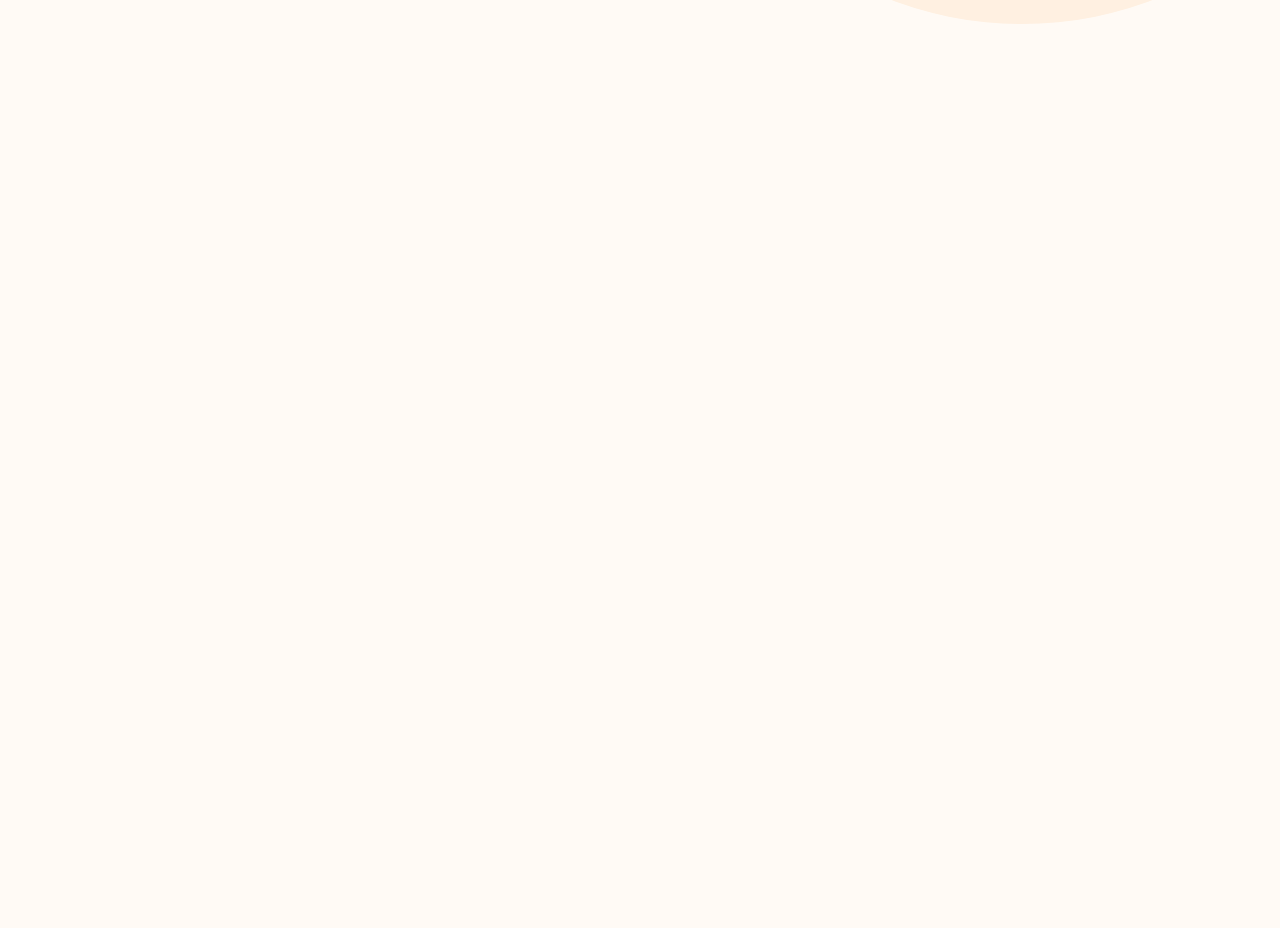
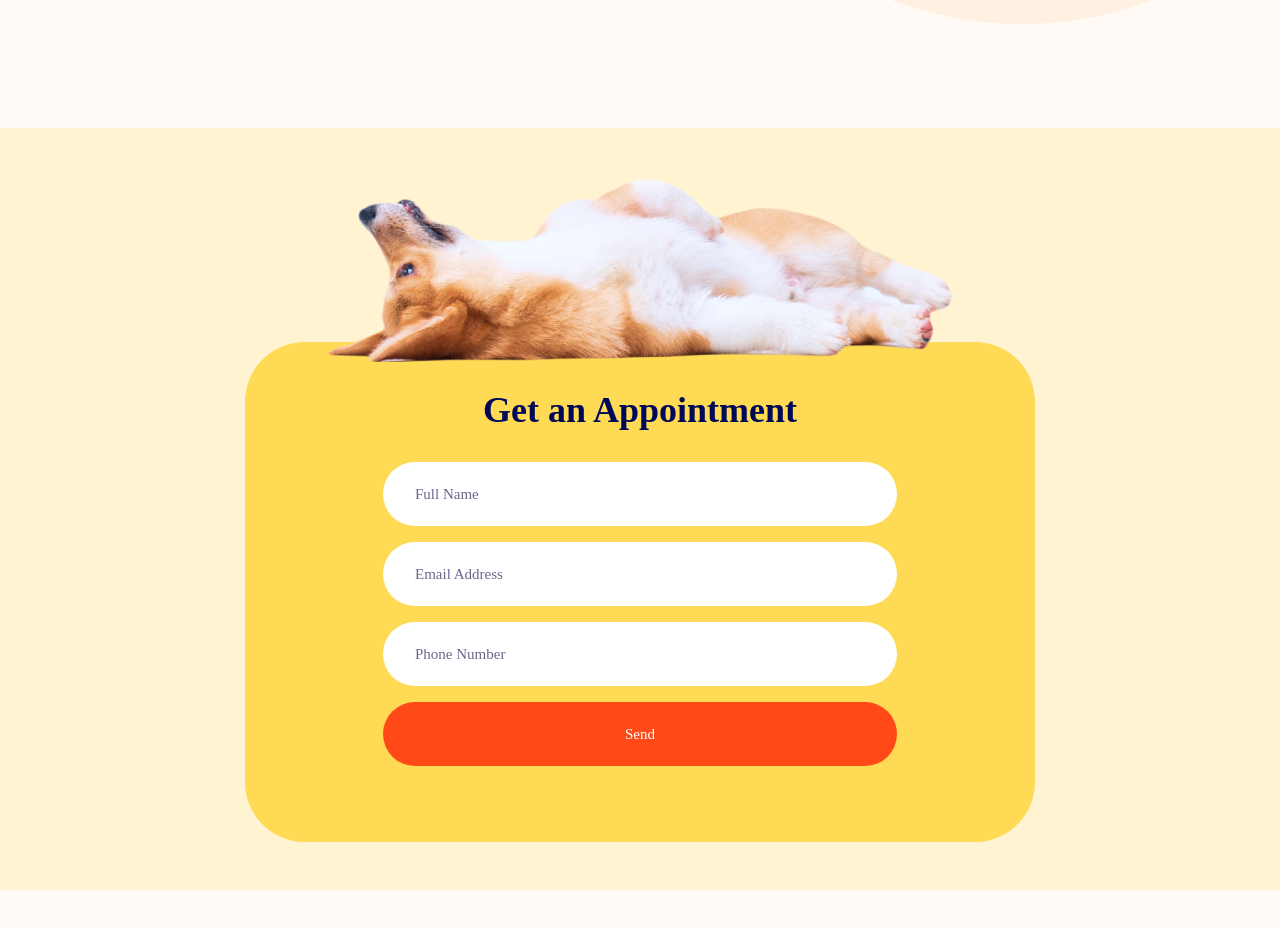
Before and after one commit to smshaown/pet-grooming-website-react, a React (Vite) app: page / in a window 1280 px wide. Shown: the part 620-1548 px from the top of the page. Built offline with nearby package versions, Linux system fonts and the light colour scheme.

Commit message:
appointment done

```diff
--- a/src/components/Appointment.jsx
+++ b/src/components/Appointment.jsx
@@ -1,10 +1,24 @@
 
+import DogImg from '../assets/img/dogs/dog-appointment.png';
 
 const Appointment = () => {
     return (
-        <div>
-
-        </div>
+        <section className='bg-yellow-secondary py-12 lg:pb-12 lf:mt-32 relative min-h[584]'>
+            <div className='container mx-auto'>
+                {/* image  */}
+                <div className='hidden w-full max-w-[790px] mx-auto lg:flex justify-center'>
+                    <img src={DogImg} alt="" />
+                </div>
+                {/* form */}
+                <form className='bg-yellow py-8 px-6 w-full max-w-[790px] h-[500px] mx-auto lg:-mt-5 rounded-[60px] text-center flex flex-col justify-start items-center gap-y-4'>
+                    <h2 className='h2 py-4' >Get an Appointment</h2>
+                    <input className='input-control' type="text" placeholder='Full Name' />
+                    <input className='input-control' type="text" placeholder='Email Address' />
+                    <input className='input-control' type="text" placeholder='Phone Number' />
+                    <button className='btn w-full max-w-[514px]'>Send</button>
+                </form>
+            </div>
+        </section>
     );
 };
 
```
